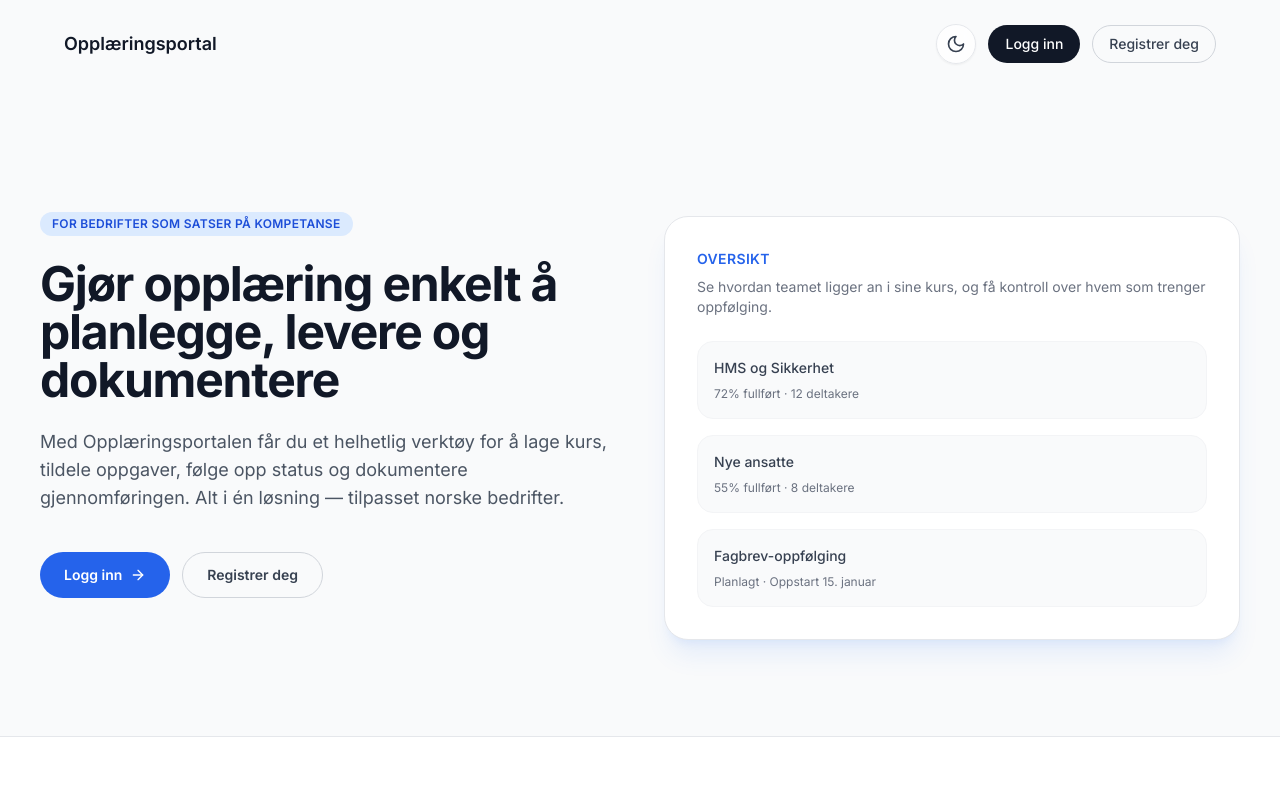
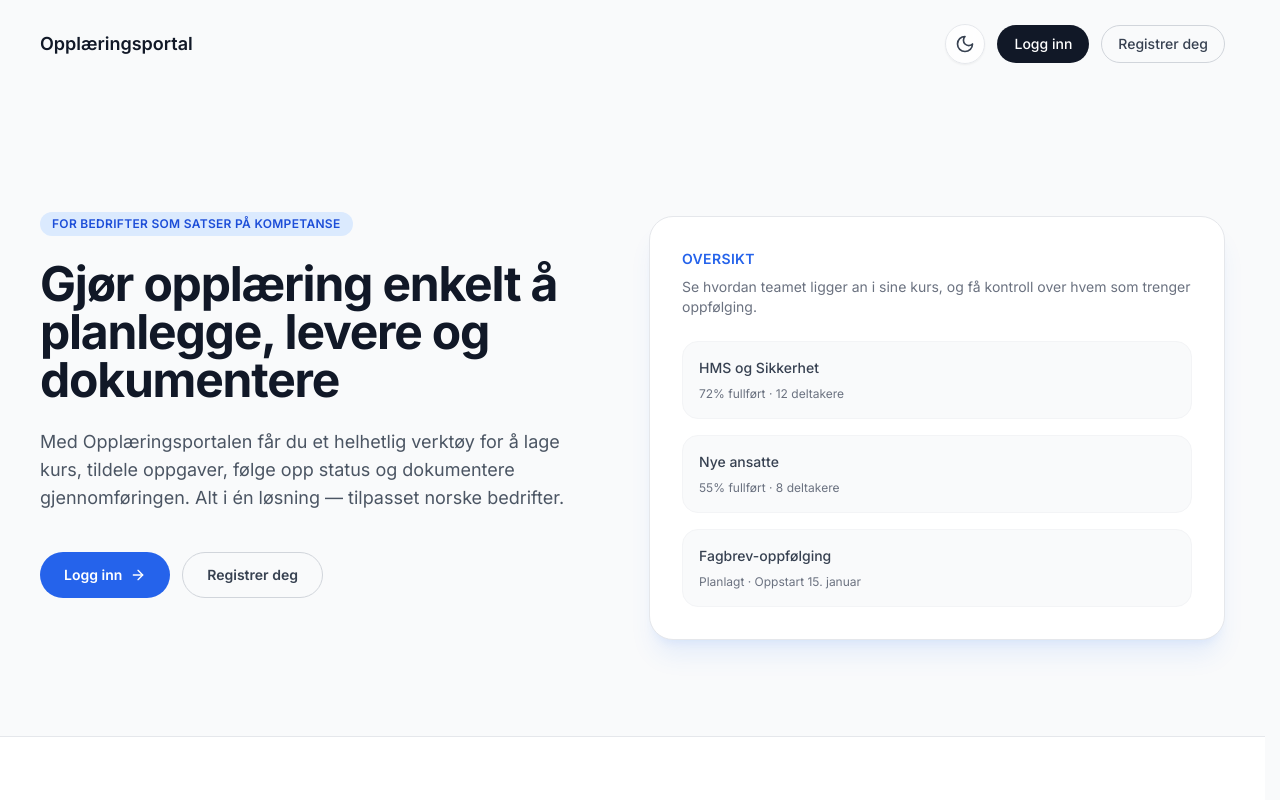
Before and after one commit to kimmartinsen/learning-portal, a Next.js app: page / in a window 1280 px wide. Shown: the top 800 px of the page. Built offline with nearby package versions, Linux system fonts and the light colour scheme; no server answers.

Commit message:
Oppdatert

```diff
--- a/app/globals.css
+++ b/app/globals.css
@@ -3,6 +3,9 @@
 @tailwind utilities;
 
 @layer base {
+  html {
+    scrollbar-gutter: stable;
+  }
   * {
     @apply border-gray-200 dark:border-gray-800;
   }
--- a/app/page.tsx
+++ b/app/page.tsx
@@ -39,7 +39,7 @@ export default async function HomePage() {
         <div className="absolute inset-0 -z-10 bg-gradient-to-br from-blue-100 via-white to-transparent dark:from-blue-900/20 dark:via-gray-950 dark:to-transparent" />
 
         <header className="px-6 py-6 sm:px-10">
-          <nav className="mx-auto flex w-full max-w-6xl items-center justify-between">
+          <nav className="flex items-center justify-between">
             <Link href="/" className="text-lg font-semibold text-gray-900 dark:text-gray-100">
               Opplæringsportal
             </Link>
--- a/components/auth/AuthHeader.tsx
+++ b/components/auth/AuthHeader.tsx
@@ -6,7 +6,7 @@ import { ThemeToggle } from '@/components/shared/ThemeToggle'
 export function AuthHeader() {
   return (
     <header className="px-6 py-6 sm:px-10">
-      <nav className="mx-auto flex w-full max-w-6xl items-center justify-between">
+      <nav className="flex items-center justify-between">
         <Link href="/" className="text-lg font-semibold text-gray-900 dark:text-gray-100">
           Opplæringsportal
         </Link>
```
